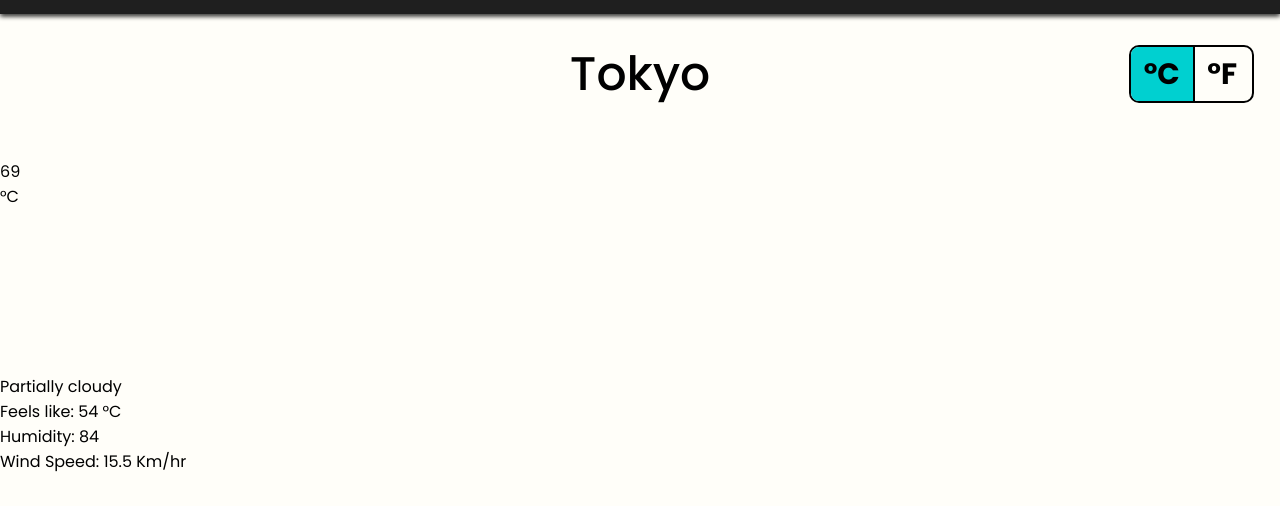
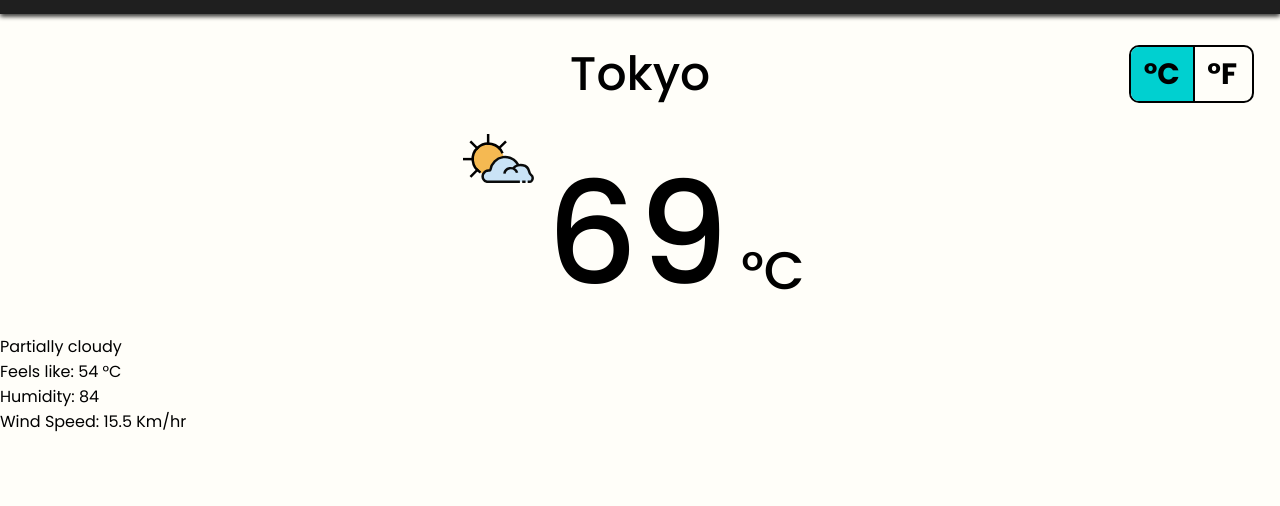
Before and after one commit to Ani0o/odin-weather-app, a website built with webpack: page src/template.html in a window 1280 px wide. Shown: the part 130-636 px from the top of the page. Built offline with nearby package versions, Linux system fonts and the light colour scheme.

Commit message:
Add styles for the main temperature section

```diff
--- a/src/styles.css
+++ b/src/styles.css
@@ -119,7 +119,7 @@ form button:active {
 
 .main-content {
   display: grid;
-  grid-template-rows: 15vh 30vh 1fr 1fr 1fr 1fr;
+  grid-template-rows: 15vh 25vh 1fr 1fr 1fr 1fr;
 }
 
 /* Location Header */
@@ -191,3 +191,30 @@ form button:active {
 .selected-unit:active {
   background-color: rgb(0, 208, 208);
 }
+
+/* Temperature section */
+
+.temp-wrapper {
+  display: flex;
+  justify-content: center;
+  align-items: center;
+}
+
+.temp-wrapper img {
+  width: calc(40px + 1.5vw + 1.5vh);
+  align-self: flex-start;
+}
+
+.temp {
+  font-size: calc(5rem + 3vw + 3vh);
+  font-weight: 500;
+  margin: 0 1vw;
+}
+
+.temp-unit {
+  font-size: calc(2rem + 1vw + 1vh);
+  font-weight: 500;
+  margin-right: 1vw;
+  align-self: flex-end;
+  margin-bottom: 3vh;
+}
--- a/src/template.html
+++ b/src/template.html
@@ -36,7 +36,7 @@
         </div>
       </div>
       <div class="temp-wrapper">
-        <img />
+        <img src="icons/partly-cloudy-day.svg" />
         <p class="temp">69</p>
         <p class="temp-unit">&deg;C</p>
       </div>
```
